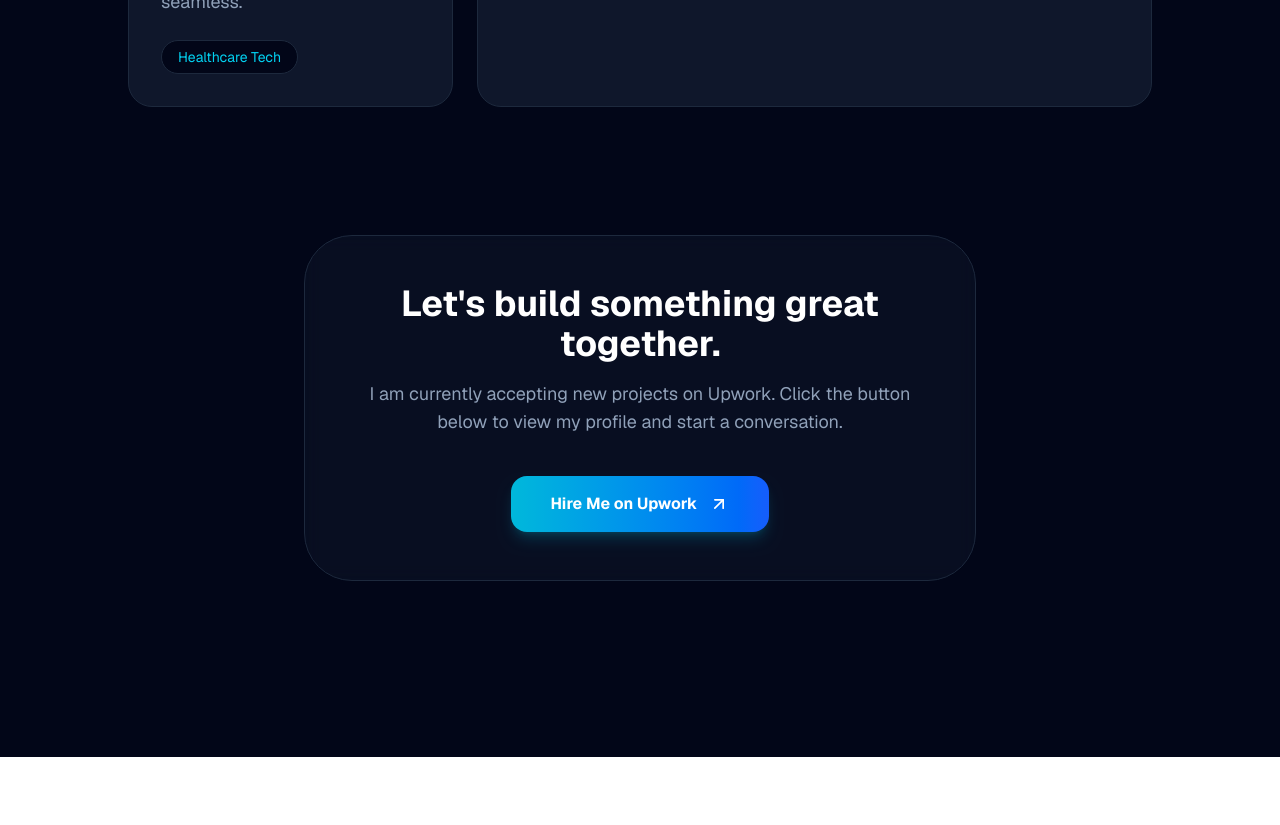
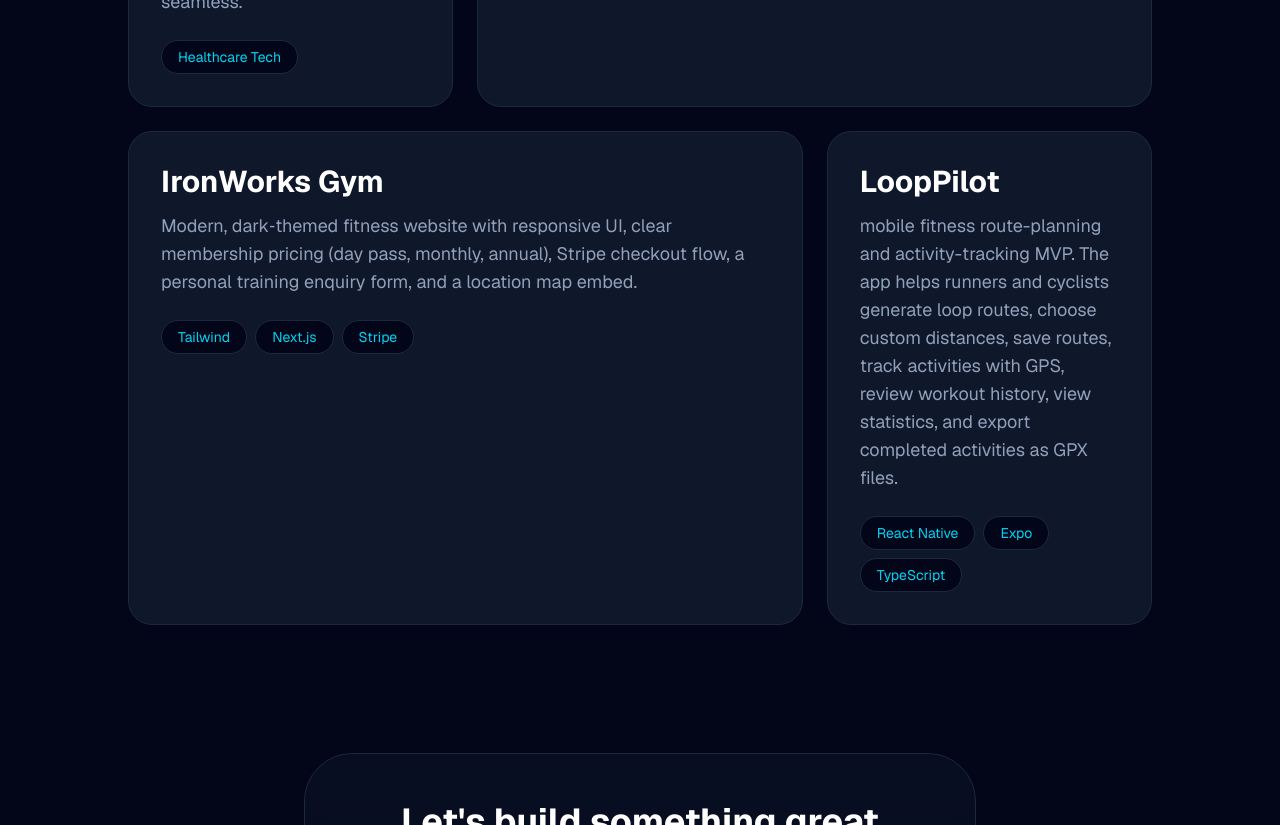
Before and after one commit to mouhamedsalhy96-a11y/my-portfolio, a Next.js app: page / in a window 1280 px wide. Shown: the part 1360-2185 px from the top of the page. Before the commit the page ends 2117 px from the top, so only its background shows below. Built offline with nearby package versions, Linux system fonts and the light colour scheme.

Commit message:
Update projects list and add curtain hover effect

```diff
--- a/src/app/page.tsx
+++ b/src/app/page.tsx
@@ -3,31 +3,56 @@
   // Replace this with your actual Upwork Profile URL
   const upworkLink = "https://www.upwork.com/freelancers/~0169de29d821388266";
 
+  // 1. Add your new projects and links here!
   const projects = [
     {
       name: "MarketSpark AI",
       description: "An AI-powered marketing engine leveraging Gemini 2.5 Flash. It ingests product features and autonomously generates high-converting LinkedIn posts, X threads, and email newsletters.",
       tags: ["Next.js", "Gemini 2.5 API", "AI Automation"],
-      gridClass: "col-span-1 md:col-span-2 lg:col-span-2 group relative border-slate-800 hover:border-cyan-500/50 overflow-hidden",
-      isFeatured: true
+      gridClass: "col-span-1 md:col-span-2 lg:col-span-2",
+      isFeatured: true,
+      github: "https://github.com/mouhamedsalhy96-a11y/MarketSpark-AI", // Replace with real link
+      live: "https://market-spark-ai-indol.vercel.app/" // Replace with real link
     },
     {
       name: "CabinetFlow",
       description: "A comprehensive management system designed to streamline workflows, handle complex data, and boost operational efficiency.",
       tags: ["SaaS", "Full-Stack"],
-      gridClass: "col-span-1 border-slate-800 hover:border-slate-600"
+      gridClass: "col-span-1",
+      github: "https://github.com/mouhamedsalhy96-a11y/cabinetflow-tunisie",
+      live: "https://cabinetflow-tunisie.vercel.app/" // Leave empty if there is no live demo
     },
     {
       name: "Mon Tbib",
       description: "A healthcare platform connecting patients with doctors, making medical appointments and patient management entirely seamless.",
       tags: ["Healthcare Tech"],
-      gridClass: "col-span-1 border-slate-800 hover:border-slate-600"
+      gridClass: "col-span-1",
+      github: "https://github.com/mouhamedsalhy96-a11y/mon-tbib",
+      live: "https://mon-tbib.vercel.app/"
     },
     {
       name: "Covoiturage TN",
       description: "A dedicated ride-sharing application for Tunisia. Helps users find reliable carpooling options, split costs, and reduce their carbon footprint.",
       tags: ["Mobile-Responsive", "Routing"],
-      gridClass: "col-span-1 md:col-span-2 lg:col-span-2 border-slate-800 hover:border-slate-600"
+      gridClass: "col-span-1 md:col-span-2 lg:col-span-2",
+      github: "https://github.com/mouhamedsalhy96-a11y/covoiturage-tn",
+      live: "https://covoiturage-tn.vercel.app/"
+    },
+    // ADD NEW PROJECTS BELOW
+    {
+      name: "IronWorks Gym",
+      description: "Modern, dark‑themed fitness website with responsive UI, clear membership pricing (day pass, monthly, annual), Stripe checkout flow, a personal training enquiry form, and a location map embed.",
+      tags: ["Tailwind", "Next.js", "Stripe"],
+      gridClass: "col-span-1 md:col-span-2 lg:col-span-2", // Adjust span to fit grid
+      github: "https://github.com/mouhamedsalhy96-a11y/ironworks-gym",
+      live: "https://ironworks-gym-gamma.vercel.app/"
+    },
+    {
+      name: "LoopPilot",
+      description: "mobile fitness route-planning and activity-tracking MVP. The app helps runners and cyclists generate loop routes, choose custom distances, save routes, track activities with GPS, review workout history, view statistics, and export completed activities as GPX files.",
+      tags: ["React Native", "Expo", "TypeScript"],
+      gridClass: "col-span-1",
+      github: "https://github.com/mouhamedsalhy96-a11y/looppilot",
     }
   ];
 
@@ -79,25 +104,66 @@
 
         <div className="grid grid-cols-1 md:grid-cols-2 lg:grid-cols-3 gap-6">
           {projects.map((project, index) => (
-            <div key={index} className={`bg-slate-900 border rounded-3xl p-8 transition-colors ${project.gridClass}`}>
+            <div
+              key={index}
+              // 2. We add "group relative overflow-hidden" here to make the curtain work
+              className={`group relative bg-slate-900 border border-slate-800 rounded-3xl p-8 transition-all overflow-hidden ${project.gridClass}`}
+            >
+
+              {/* Background Glow for Featured */}
               {project.isFeatured && (
-                <div className="absolute top-0 right-0 w-64 h-64 bg-cyan-500/10 rounded-full blur-3xl -mr-10 -mt-10 pointer-events-none"></div>
+                <div className="absolute top-0 right-0 w-64 h-64 bg-cyan-500/10 rounded-full blur-3xl -mr-10 -mt-10 pointer-events-none z-0"></div>
               )}
-              <h3 className="text-2xl md:text-3xl font-bold mb-3 text-white relative z-10">{project.name}</h3>
-              <p className="text-slate-400 mb-6 relative z-10 text-sm md:text-lg">{project.description}</p>
-              <div className="flex flex-wrap gap-2 relative z-10">
-                {project.tags.map((tag, tagIndex) => (
-                  <span key={tagIndex} className="bg-slate-950 border border-slate-800 text-cyan-400 text-xs md:text-sm px-3 md:px-4 py-1.5 rounded-full">
-                    {tag}
-                  </span>
-                ))}
+
+              {/* Standard Card Content */}
+              <div className="relative z-10">
+                <h3 className="text-2xl md:text-3xl font-bold mb-3 text-white">{project.name}</h3>
+                <p className="text-slate-400 mb-6 text-sm md:text-lg">{project.description}</p>
+                <div className="flex flex-wrap gap-2">
+                  {project.tags.map((tag, tagIndex) => (
+                    <span key={tagIndex} className="bg-slate-950 border border-slate-800 text-cyan-400 text-xs md:text-sm px-3 md:px-4 py-1.5 rounded-full">
+                      {tag}
+                    </span>
+                  ))}
+                </div>
               </div>
+
+              {/* 3. The "Falling Curtain" Overlay */}
+              <div className="absolute inset-0 bg-slate-950/90 backdrop-blur-sm flex flex-col items-center justify-center gap-4 transition-all duration-500 transform -translate-y-full opacity-0 group-hover:translate-y-0 group-hover:opacity-100 z-20">
+                {project.live && (
+                  <a
+                    href={project.live}
+                    target="_blank"
+                    rel="noopener noreferrer"
+                    className="bg-cyan-500 hover:bg-cyan-400 text-slate-950 font-bold py-2 px-6 rounded-full transition-transform hover:scale-105 shadow-lg shadow-cyan-500/20"
+                  >
+                    View Live Demo
+                  </a>
+                )}
+
+                {project.github && (
+                  <a
+                    href={project.github}
+                    target="_blank"
+                    rel="noopener noreferrer"
+                    className="bg-slate-800 hover:bg-slate-700 text-white font-medium py-2 px-6 rounded-full border border-slate-700 transition-transform hover:scale-105"
+                  >
+                    View GitHub
+                  </a>
+                )}
+
+                {/* Fallback if no links are provided */}
+                {!project.live && !project.github && (
+                  <span className="text-slate-400 font-medium">Internal / NDA Project</span>
+                )}
+              </div>
+
             </div>
           ))}
         </div>
       </section>
 
-      {/* Updated Contact Section */}
+      {/* Contact Section */}
       <section id="contact" className="max-w-2xl mx-auto text-center pb-20">
         <div className="p-12 border border-slate-800 bg-slate-900/50 rounded-[3rem] backdrop-blur-sm">
           <h2 className="text-3xl md:text-4xl font-bold mb-4 text-white">Let&apos;s build something great together.</h2>
```
Also changed, not shown: 1 other file (tests, documents, lock files or other folders).
